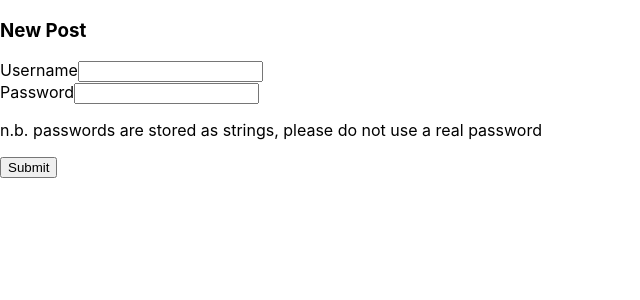
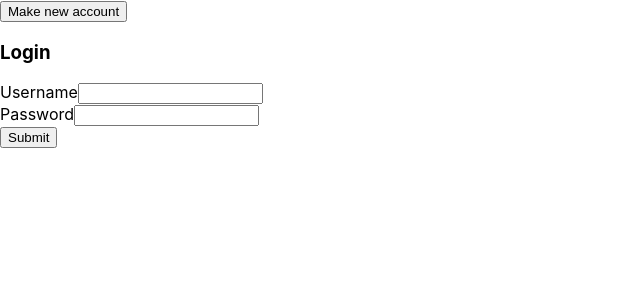
Before and after one commit to A-Marriott/im-frontend, a React (Create React App) app: page / in a window 1280 px wide. Shown: the top 300 px of the page, without its empty margins (0-640 px from the left). Built offline with nearby package versions, Linux system fonts and the light colour scheme; what pubnub would draw is missing.

Commit message:
added usestate for tab rendering for login/sign up

```diff
--- a/src/App.js
+++ b/src/App.js
@@ -2,8 +2,8 @@ import React, { useState, useEffect } from 'react';
 import PubNub from 'pubnub';
 import { PubNubProvider, usePubNub } from 'pubnub-react';
 
-import Login from './components/account/Login';
-import NewAccount from './components/account/NewAccount';
+import UserGreeting from './components/account/UserGreeting';
+
 
 const pubnub = new PubNub({
   publishKey: 'pub-c-854fa4a9-e5f4-42f0-9bf4-b060ac55fd65',
@@ -14,12 +14,17 @@ const pubnub = new PubNub({
 // how do init pubnub for diff people with diff UUID, surely same pub/sub keys?
 
 function App() {
-  return (
-    // <PubNubProvider client={pubnub}>
-    //   <Chat />
-    // </PubNubProvider>
-    <NewAccount></NewAccount>
-  );
+  const [loggedIn, setLoggedIn] = useState(false)
+
+  if (loggedIn) {
+    return (
+    <PubNubProvider client={pubnub}>
+      <Chat/>
+    </PubNubProvider>
+    )
+  } else {
+    return <UserGreeting/>;
+  }
 }
 
 function Chat() {
--- a/src/components/account/Login.js
+++ b/src/components/account/Login.js
@@ -1,8 +1,43 @@
 import React, { useState } from 'react';
 
 const Login = () => {
+  const [username, setUsername] = useState('')
+  const [password, setPassword] = useState('')
+
+  const getUser = () => {
+    fetch(`http://localhost:3000/api/v1/users?username=${username}&password=${password}`, {
+      headers: {
+        "Content-Type": "application/json",
+        Accepts: "application/json",
+      },
+    })
+    .then((response) => response.json())
+    .then((data) => console.log(data))
+  }
+
   return (
-    <p>hey</p>
+    <div>
+      <h3>Login</h3>
+      <div>
+        <label>Username</label>
+        <input
+          type='text'
+          name='username'
+          value={username}
+          onChange={(e) => setUsername(e.target.value)}
+          />
+      </div>
+      <div>
+        <label>Password</label>
+        <input
+          type='text'
+          name='password'
+          value={password}
+          onChange={(e) => setPassword(e.target.value)}
+          />
+      </div>
+      <button onClick={getUser}>Submit</button>
+    </div>
   )
 }
 
--- a/src/components/account/NewAccount.js
+++ b/src/components/account/NewAccount.js
@@ -18,7 +18,7 @@ const NewAccount = () => {
 
   return (
     <div>
-      <h3>New Post</h3>
+      <h3>New Account</h3>
       <div>
         <label>Username</label>
         <input
--- /dev/null
+++ b/src/components/account/UserGreeting.js
@@ -0,0 +1,25 @@
+import React, { useState } from 'react';
+
+import Login from './Login';
+import NewAccount from './NewAccount';
+
+const UserGreeting = () => {
+  const [loginScreen, setLoginScreen] = useState(true)
+
+  let tabRender
+
+  if (loginScreen) {
+    tabRender = <Login></Login>
+  } else {
+    tabRender = <NewAccount></NewAccount>
+  }
+
+  return (
+    <div>
+      <button onClick={() => setLoginScreen(!loginScreen)}>{loginScreen ? 'Make new account' : 'Log in'}</button>
+      {tabRender}
+    </div>
+  )
+}
+
+export default UserGreeting;
```
